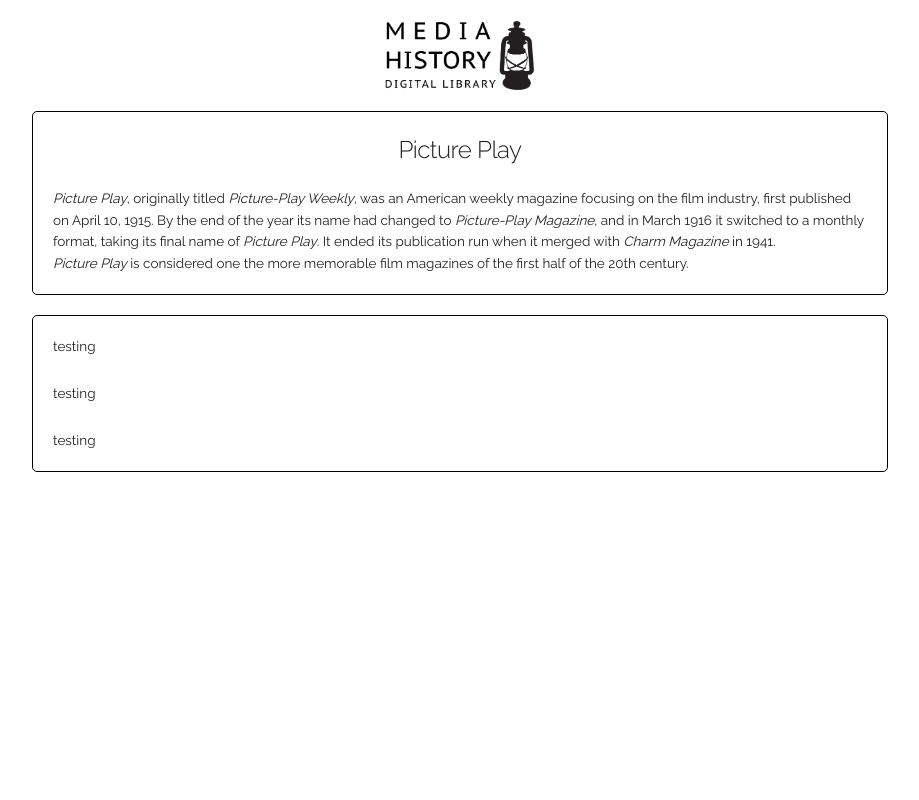
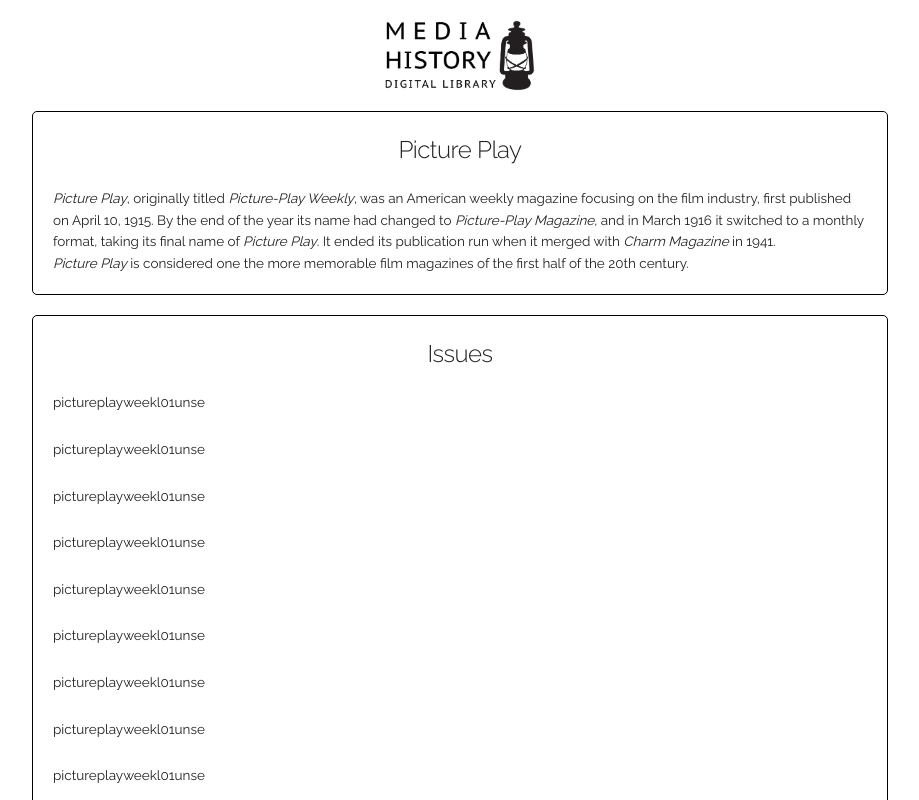
Before and after one commit to kfrn/mhdl-magissues, a React (Create React App) app: page / in a window 1280 px wide. Shown: the top 800 px of the page, without its empty margins (180-1099 px from the left). Built offline with nearby package versions, Linux system fonts and the light colour scheme.

Commit message:
Set up indiv issues

```diff
--- a/public/main.css
+++ b/public/main.css
@@ -16,17 +16,6 @@
   margin-bottom: 0;
 }
 
-/* HEADER */
-
-.header {
-  background-image: url('./images/mhdl_logo.png');
-  background-repeat: no-repeat;
-  background-size: 100% auto;
-  margin: 2rem auto 0;
-  width: 150px;
-  height: 71px;
-}
-
 .magazine-title {
   font-style: italic;
 }
@@ -40,9 +29,26 @@
   padding: 2rem;
 }
 
+/* HEADER */
+
+.header {
+  background-image: url('./images/mhdl_logo.png');
+  background-repeat: no-repeat;
+  background-size: 100% auto;
+  margin: 2rem auto 0;
+  width: 150px;
+  height: 71px;
+}
+
+/* FOOTER */
+
+footer {
+  text-align: center;
+}
+
 /* MEDIA QUERIES */
 
-@media only screen and (min-width: 800px) {
+@media only screen and (min-width: 960px) {
   .App {
     max-width: 70%;
     margin: auto;
--- a/src/App.js
+++ b/src/App.js
@@ -1,18 +1,23 @@
 import React from 'react'
-import PicturePlay from './components/PicturePlay'
+import PicturePlayInfo from './components/PicturePlay'
+import Footer from './components/Footer'
+import MagIssue from './components/MagIssue'
 
 const App = ({state}) => {
   let firstObj = state.magIssues[0]
   console.log(firstObj)
+  console.log(state.magIssues.length)
+  const availIssues = state.magIssues.filter(issue => issue.startPage)
+  console.log(availIssues.length);
   return (
     <div className="App">
       <div className='header'></div>
-      <PicturePlay />
+      <PicturePlayInfo />
       <div className='info-box'>
-        <p>testing</p>
-        <p>testing</p>
-        <p>testing</p>
+        <h5>Issues</h5>
+        {availIssues.map(issue => <p>{issue.bookID}</p>)}
       </div>
+      <Footer />
     </div>
   )
 }
--- /dev/null
+++ b/src/components/Footer.js
@@ -0,0 +1,11 @@
+import React from 'react'
+
+const Footer = () => {
+  return (
+    <footer>
+      <a href="https://github.com/kfrn/mhdl-pictureplay">source code</a>
+    </footer>
+  )
+}
+
+export default Footer
--- /dev/null
+++ b/src/components/MagIssue.js
@@ -0,0 +1,13 @@
+import React from 'react'
+
+const MagIssue = (props) => {
+  console.log(props)
+  // const imgURL =
+  return (
+    <div className='magazine-issue column two'>
+      testing
+    </div>
+  )
+}
+
+export default MagIssue
--- a/src/components/PicturePlay.js
+++ b/src/components/PicturePlay.js
@@ -1,6 +1,6 @@
 import React from 'react'
 
-const PicturePlay = () => {
+const PicturePlayInfo = () => {
   return (
     <div className="info-box">
       <h5>Picture Play</h5>
@@ -12,4 +12,4 @@
   )
 }
 
-export default PicturePlay
+export default PicturePlayInfo
```
